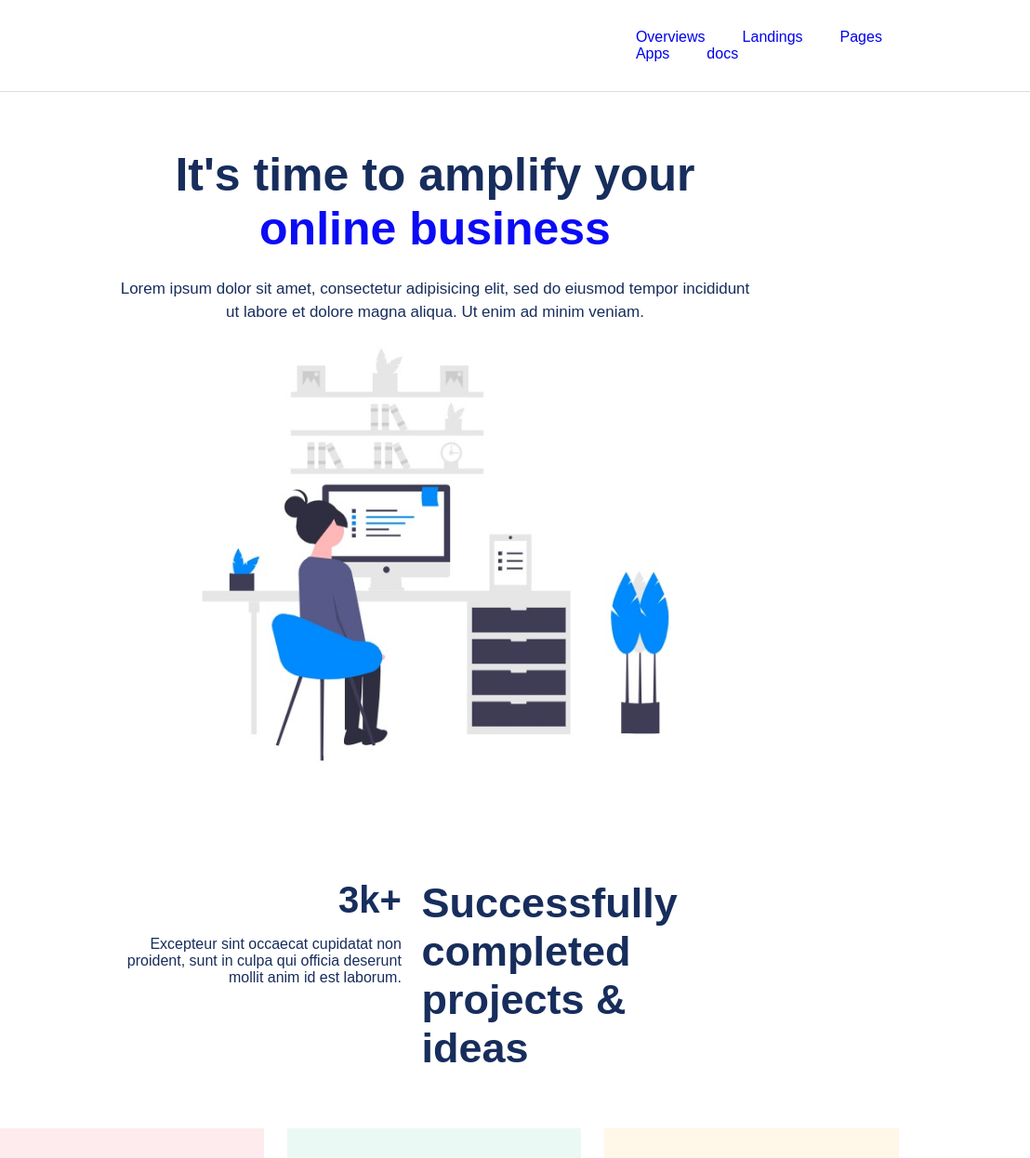
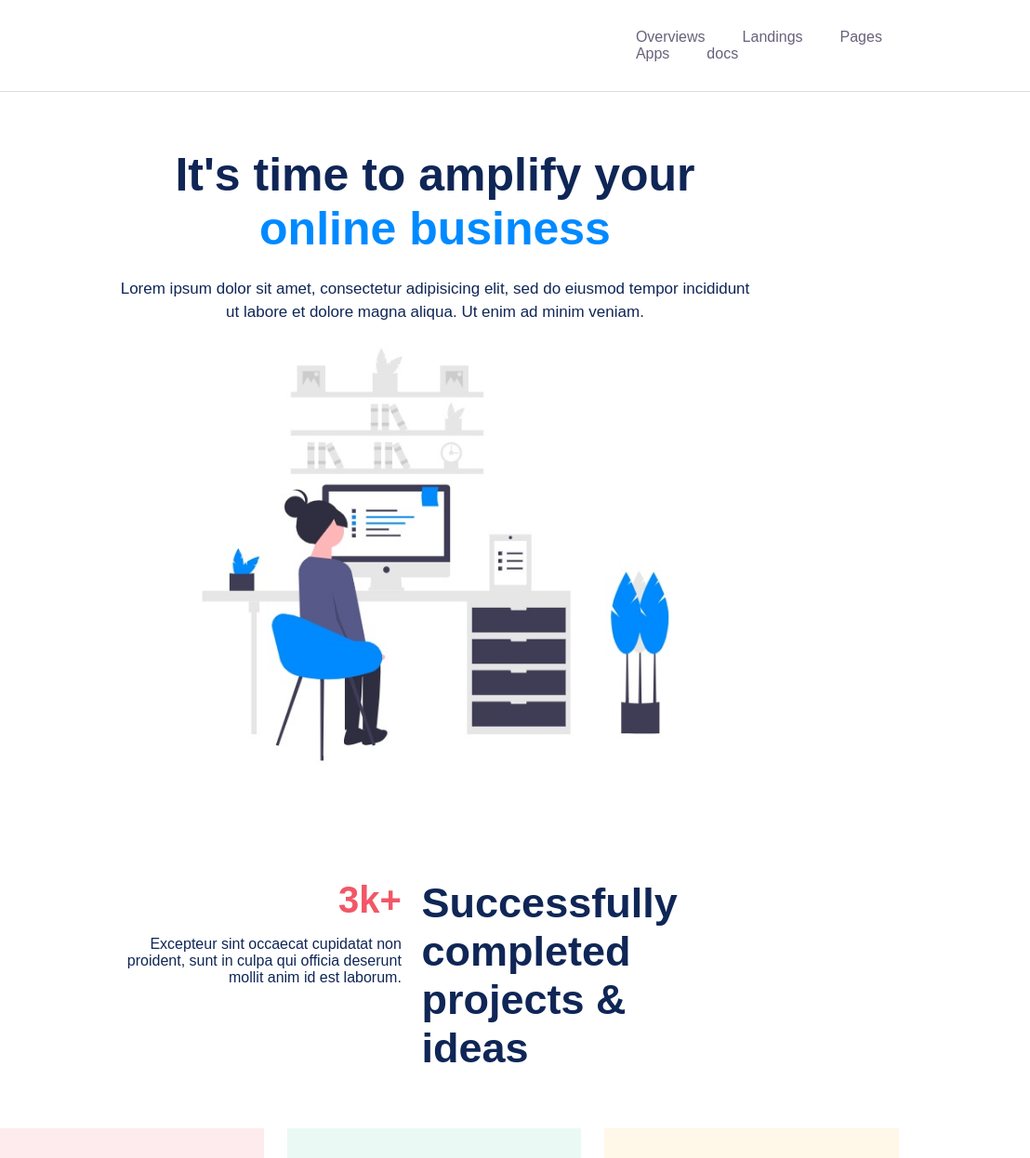
Before and after one commit to mizanonly/landing_page_first, a plain HTML site: page index.html in a window 1280 px wide. Shown: the top 1246 px of the page at 93% size, 172-1280 px from the left. Drawn offline with Linux system fonts and the light colour scheme.

Commit message:
Update style1.css

```diff
--- a/css/style1.css
+++ b/css/style1.css
@@ -7,7 +7,7 @@ body {
     font-family: sans-serif;
     font-size: 16px;
     font-weight: 400;
-    color: #172d5c;
+    color: #0f2656;
 }
 header{
         padding: 15px  0;
@@ -59,6 +59,7 @@ header{
 .menu ul li a{
     padding: 20px;
     text-decoration: none;
+    color: #68617b;
 
 }
 .menu ul li a:hover {
@@ -91,7 +92,7 @@ header{
 
 }
 .b_h1 span{
-    color: rgb(11, 11, 244);
+    color: #008aff;
 }
 .b_p{
      margin: 23px 0;
@@ -125,6 +126,7 @@ header{
 .fleft h2{
     margin: 0;
     font-size: 40px;
+    color: #f15767;
 }
 .fleft p{
     padding-left: 10px;
```
